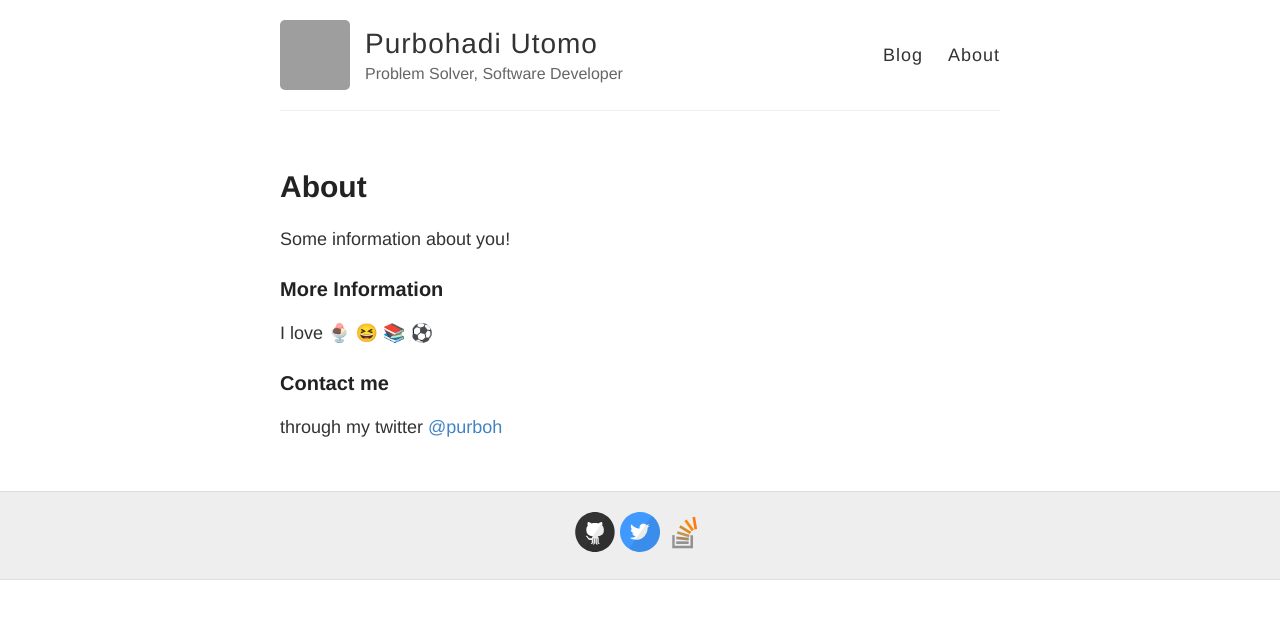
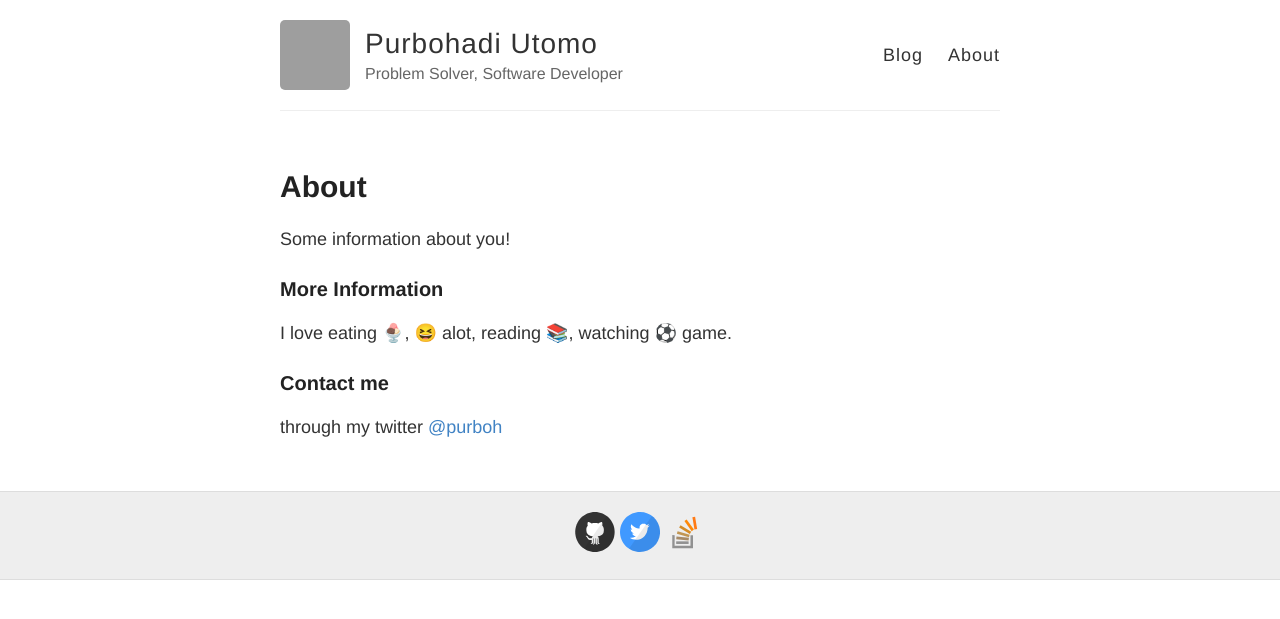
Before and after one commit to purbohadi/purbohadi, a Jekyll site: the page built from about.md, in a window 1280 px wide. Shown: the top 619 px of the page. Built offline with Jekyll 4.4.1, drawn with Linux system fonts in a browser that asks for light colours; emoji names are drawn with the system emoji font; a script that is not in the unit is left out; grey boxes are pictures that could not be loaded.

Commit message:
update about me

```diff
--- a/about.md
+++ b/about.md
@@ -11,7 +13,7 @@ Some information about you!
 
 ### More Information
 
-I love :ice_cream: :laughing: :books: :soccer:
+I love eating :ice_cream:, :laughing: alot, reading :books:, watching :soccer: game.
 
 ### Contact me
 
```
Also changed, not shown: other parts of about.md (+2 -0 lines).
